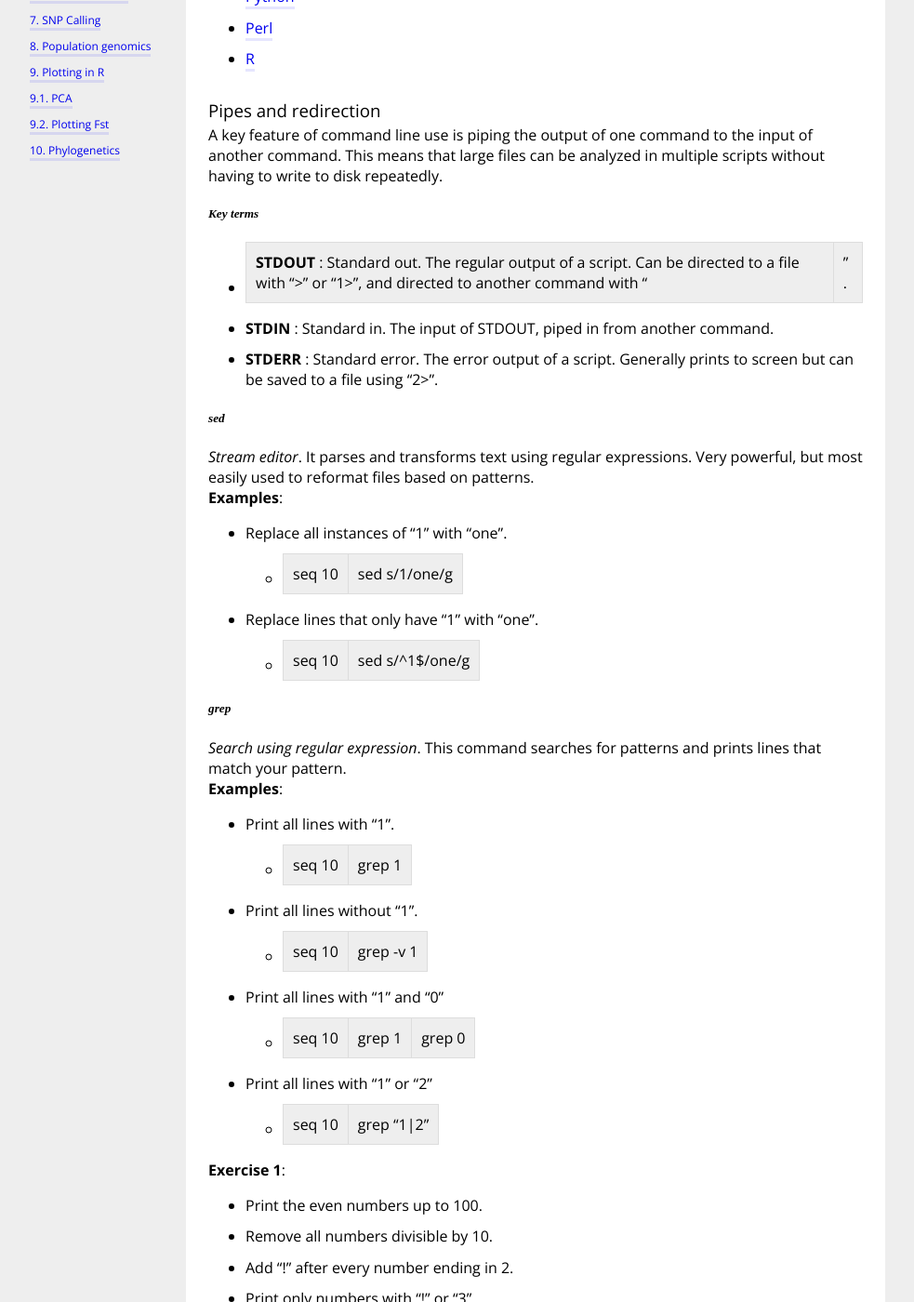
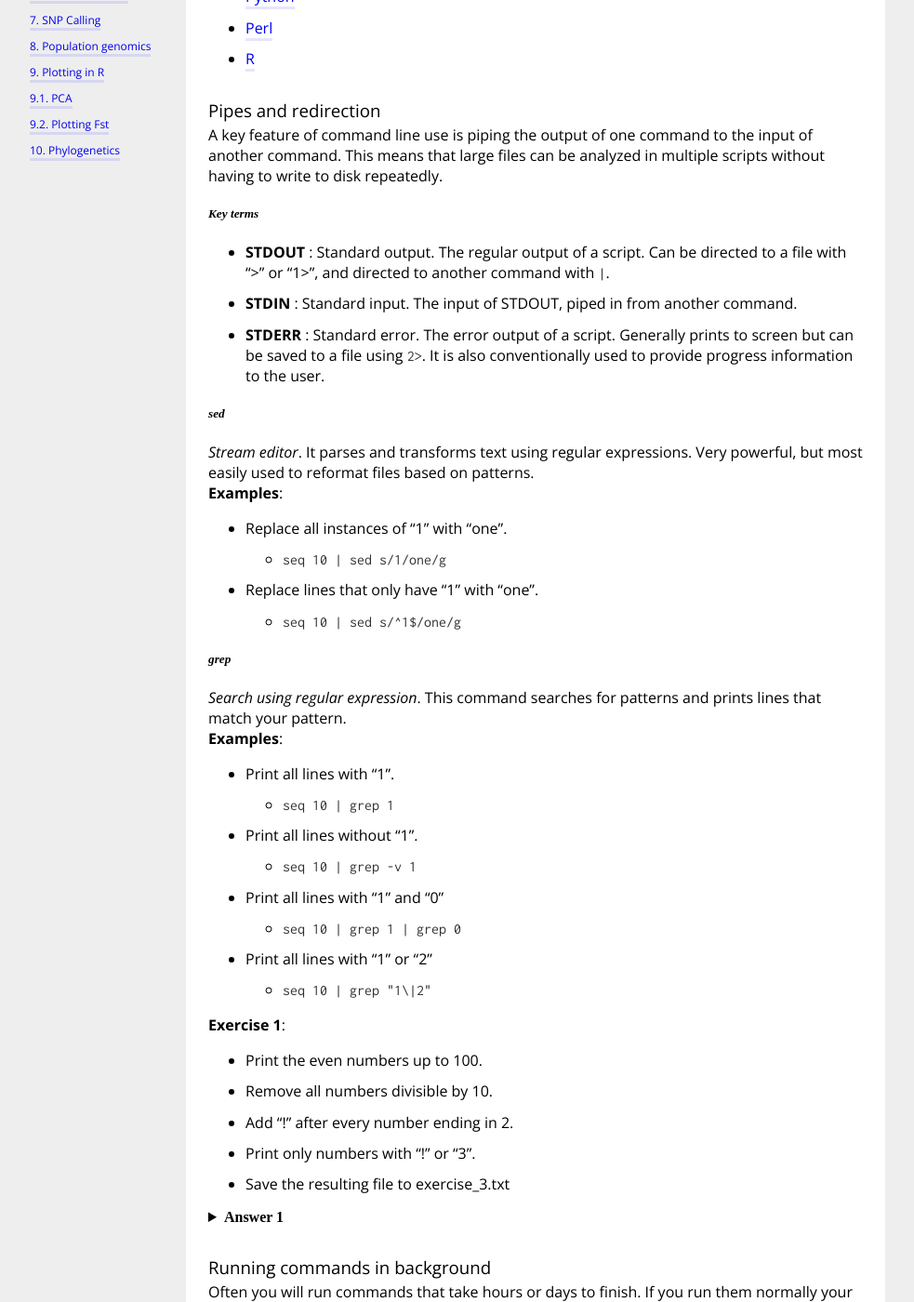
Before and after one commit to owensgl/biol525D, a Jekyll site: the page built from Topic_2/readme.md, in a window 1280 px wide and 1400 px high, scrolled down 458 px. Shown: the whole window at 93% size, without its empty margins (64-1047 px from the left). Built offline with Jekyll 4.4.1, drawn with Linux system fonts in a browser that asks for light colours; our own code applies the rules of GitHub Pages for plain Markdown files; some of the changed text lies outside the part shown.

Commit message:
[Topic 2] Fixup markdown parsing inside <details> tags. Fixes Q/A block rendering.
   - the default is not to convert the markdown inside a <details> tag.

   - we switch the parser to kramdown (supported by github pages), which
     offers an option to convert nested markdown.

````diff
--- a/Topic_2/readme.md
+++ b/Topic_2/readme.md
@@ -24,29 +24,29 @@ Here are some good tutorials if you're interested in learning a programming lang
 ### Pipes and redirection
 A key feature of command line use is piping the output of one command to the input of another command. This means that large files can be analyzed in multiple scripts without having to write to disk repeatedly.
 ##### *Key terms*
-* **STDOUT** : Standard out. The regular output of a script. Can be directed to a file with ">" or "1>", and directed to another command with "|" .
-* **STDIN** : Standard in. The input of STDOUT, piped in from another command.
-* **STDERR** : Standard error. The error output of a script. Generally prints to screen but can be saved to a file using "2>".
+* **STDOUT** : Standard output. The regular output of a script. Can be directed to a file with ">" or "1>", and directed to another command with `|`.
+* **STDIN** : Standard input. The input of STDOUT, piped in from another command.
+* **STDERR** : Standard error. The error output of a script. Generally prints to screen but can be saved to a file using `2>`. It is also conventionally used to provide progress information to the user.
 
 ##### *sed*
 *Stream editor*. It parses and transforms text using regular expressions. Very powerful, but most easily used to reformat files based on patterns.\
 **Examples**:
 * Replace all instances of "1" with "one".
-  * seq 10 | sed s/1/one/g
+  * `seq 10 | sed s/1/one/g`
 * Replace lines that only have "1" with "one".
-    * seq 10 | sed s/^1$/one/g
+    * `seq 10 | sed s/^1$/one/g`
 
 ##### *grep*
 *Search using regular expression*. This command searches for patterns and prints lines that match your pattern.\
 **Examples**:
 * Print all lines with "1".
-    * seq 10 | grep 1
+    * `seq 10 | grep 1`
 * Print all lines without "1".
-    * seq 10 | grep -v 1
+    * `seq 10 | grep -v 1`
 * Print all lines with "1" and "0"
-    * seq 10 | grep 1 | grep 0
+    * `seq 10 | grep 1 | grep 0`
 * Print all lines with "1" or "2"
-    * seq 10 | grep "1\|2"
+    * `seq 10 | grep "1\|2"`
 
 **Exercise 1**:
 * Print the even numbers up to 100.
@@ -56,12 +56,9 @@ A key feature of command line use is piping the output of one command to the inp
 * Save the resulting file to exercise_3.txt
 
 <details>
-<summary>
-<b>Answer 1</b>
-</summary>
-
+<summary markdown="span">**Answer 1**</summary>
 ```bash
-    > seq 2 2 100 | grep -v 0 | sed "s/2$/2\!/g" | grep '\!\|3' > exercise_3.txt
+seq 2 2 100 | grep -v 0 | sed "s/2$/2\!/g" | grep '\!\|3' > exercise_3.txt
    ```
 </details>
 
@@ -103,9 +100,9 @@ Byobu can create multiple levels.
 * Close the byobu session entirely
 
 <details>
-<summary><b>Answer 2</b></summary>
-
-   ```bash
+<summary markdown="span">**Answer 2**
+</summary>
+```bash
    > byobu
    F2
    > seq 10000000
@@ -115,10 +112,8 @@ Byobu can create multiple levels.
    F6
    > byobu
    > exit
- ```
-
+```
 </details>
-
 
 
 ### Daily Assignments
--- a/_config.yml
+++ b/_config.yml
@@ -30,3 +30,12 @@ exclude:
   - "#*"
 
 highlighter: rouge
+
+markdown: kramdown
+
+# The parse_block_html allows converting markdown which is
+# passed inside <details> </details> blocks which we use
+# for presending code inside hidden/collapsible question/answer
+# blocks.
+kramdown:
+  parse_block_html: true
````
